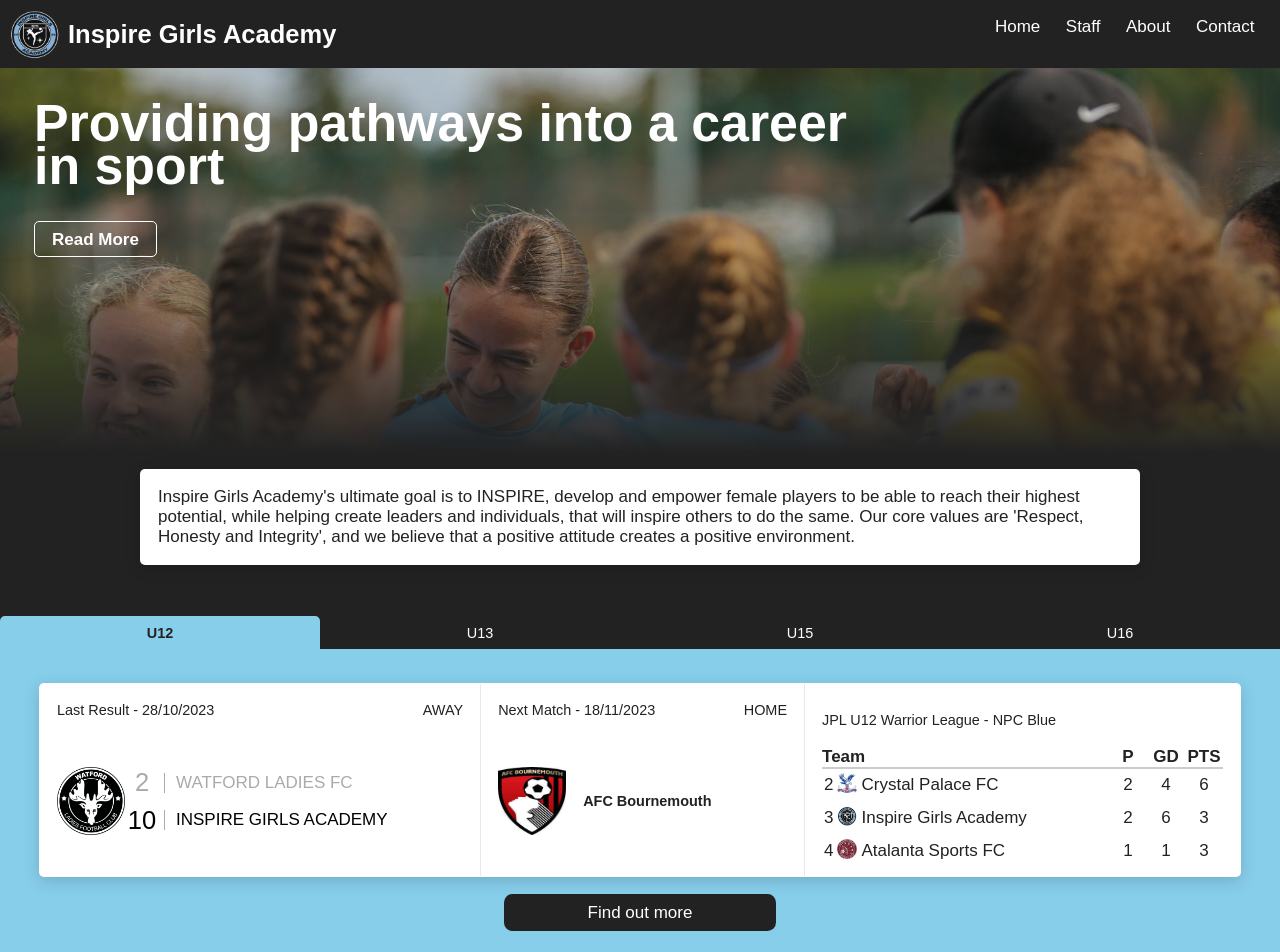
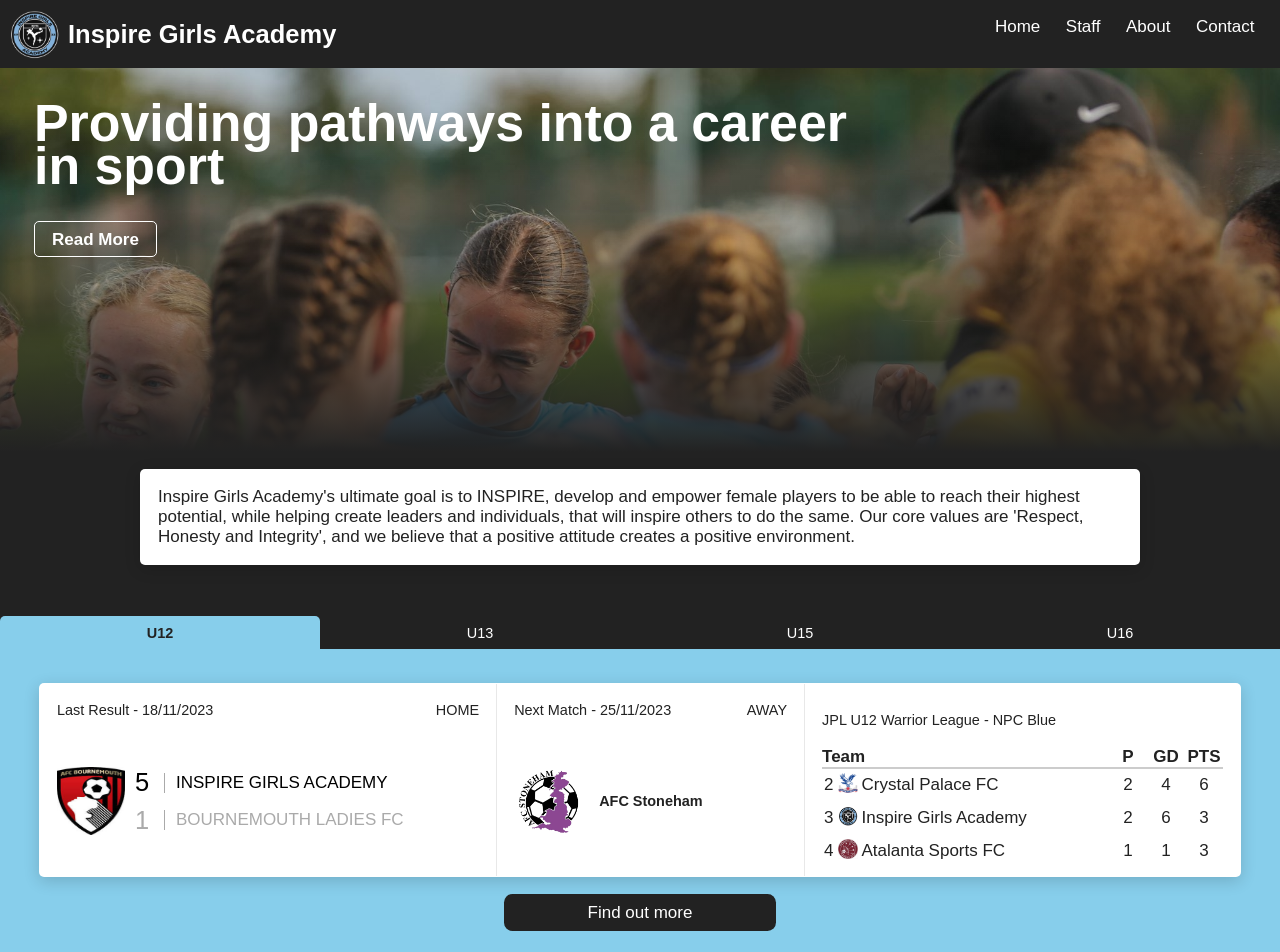
Before and after one commit to exsiteconsultants/inspire-www, a Next.js app: page / in a window 1280 px wide. Shown: the top 952 px of the page. Built offline with nearby package versions, Linux system fonts and the light colour scheme; a web font is replaced by a local one.

Commit message:
Update next previous

```diff
--- a/src/data/schedule.ts
+++ b/src/data/schedule.ts
@@ -96,20 +96,20 @@
 ]
 
 export const u12PreviousResult: Result = {
-  awayTeam: 'Inspire Girls Academy',
-  awayTeamScore: 10,
-  crest: 'watford.png',
-  date: new Date('2023-10-28'),
-  home: false,
-  homeTeam: 'Watford Ladies FC',
-  homeTeamScore: 2,
+  awayTeam: 'Bournemouth Ladies FC',
+  awayTeamScore: 1,
+  crest: 'bournemouth.jpg',
+  date: new Date('2023-11-18'),
+  home: true,
+  homeTeam: 'Inspire Girls Academy',
+  homeTeamScore: 5,
 }
 
 export const u12NextGame: ScheduledGame = {
-  crest: 'bournemouth.jpg',
-  date: new Date('2023-11-18'),
-  home: true,
-  team: 'AFC Bournemouth',
+  crest: 'stoneham.png',
+  date: new Date('2023-11-25'),
+  home: false,
+  team: 'AFC Stoneham',
 }
 
 export const u13Schedule: ScheduledGame[] = [
@@ -204,10 +204,10 @@
 }
 
 export const u13NextGame: ScheduledGame = {
-  crest: 'alresford.webp',
-  date: new Date('2023-11-18'),
+  crest: 'watford.png',
+  date: new Date('2023-12-02'),
   home: true,
-  team: 'Alresford Town FC',
+  team: 'Watford Ladies FC',
 }
 
 export const u15Schedule: ScheduledGame[] = [
@@ -310,20 +310,20 @@
 ]
 
 export const u15PreviousResult: Result = {
-  awayTeam: 'FC Evolution',
-  awayTeamScore: 0,
-  crest: 'fcevolution.png',
-  date: new Date('2023-10-04'),
-  home: true,
-  homeTeam: 'Inspire Girls Academy',
-  homeTeamScore: 2,
+  awayTeam: 'Inspire Girls Academy',
+  awayTeamScore: 11,
+  crest: 'romsey.webp',
+  date: new Date('2023-11-18'),
+  home: false,
+  homeTeam: 'Romsey Town Youth FC',
+  homeTeamScore: 0,
 }
 
 export const u15NextGame: ScheduledGame = {
-  crest: 'romsey.webp',
-  date: new Date('2023-11-18'),
-  home: false,
-  team: 'Romsey Town Youth FC',
+  crest: 'kingshill.jpg',
+  date: new Date('2023-11-25'),
+  home: true,
+  team: 'Kings Hill FC',
 }
 
 export const u16Schedule: ScheduledGame[] = [
@@ -415,17 +415,17 @@
 
 export const u16PreviousResult: Result = {
   awayTeam: 'Inspire Girls Academy',
-  awayTeamScore: 2,
-  crest: 'haringeygirls.jpg',
-  date: new Date('2023-11-04'),
+  awayTeamScore: 13,
+  crest: 'pace.jpg',
+  date: new Date('2023-11-18'),
   home: false,
-  homeTeam: 'HFR Haringey Girls',
+  homeTeam: 'Pace Youth FC',
   homeTeamScore: 0,
 }
 
 export const u16NextGame: ScheduledGame = {
-  crest: 'pace.jpg',
-  date: new Date('2023-11-18'),
+  crest: 'queensparkrangers.png',
+  date: new Date('2023-11-25'),
   home: false,
-  team: 'Pace Youth FC',
+  team: 'Queens Park Rangers FC',
 }
```
